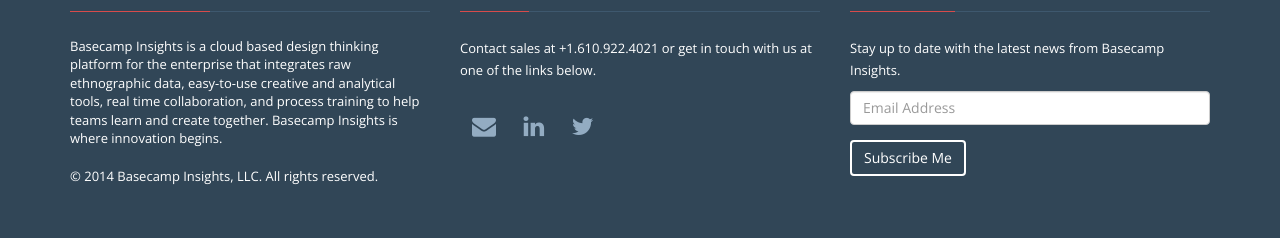
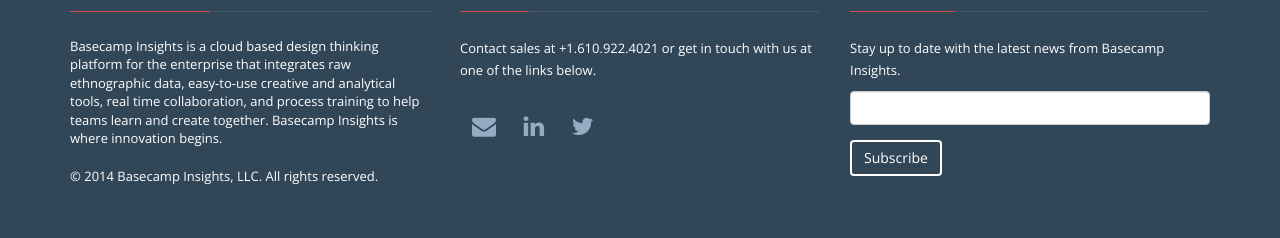
Before and after one commit to basecampinsights/basecampinsights.github.io, a Jekyll site: the page built from index.html, in a window 1280 px wide. Shown: the part 1789-2027 px from the top of the page. Built offline with Jekyll 4.4.1, drawn with Linux system fonts in a browser that asks for light colours; nearby versions of some CDN libraries; Markdown is read by kramdown in place of the engine named in the settings.

Commit message:
mailchimp integration

```diff
--- a/_includes/footer.html
+++ b/_includes/footer.html
@@ -53,15 +53,17 @@
 
 			<p>Stay up to date with the latest news from Basecamp Insights.</p>
 
-			<form action="#" class="form">
+			<form action="//basecampinsights.us8.list-manage.com/subscribe/post?u=1b807f1530b2ed1bd08e5af61&amp;id=224820f844" method="post" id="mc-embedded-subscribe-form" name="mc-embedded-subscribe-form" class="form validate" target="_blank" novalidate>
 
-			  <div class="form-group">
+			  <div class="mc-field-group form-group">
 				<!-- <label>Email: <span class="required">*</span></label> -->
-				<input class="form-control" id="newsletter_email" name="newsletter_email" type="text" value="" required="" placeholder="Email Address">
+				<!--<input class="form-control" id="newsletter_email" name="newsletter_email" type="text" value="" required="" placeholder="Email Address">-->
+				<input type="email" value="" name="EMAIL" class="form-control required email" id="mce-EMAIL">
 			  </div> <!-- /.form-group -->
 
 			  <div class="form-group">
-				<button class="btn btn-transparent">Subscribe Me</button>
+				<!--<button class="btn btn-transparent">Subscribe Me</button>-->
+				<input type="submit" value="Subscribe" name="subscribe" id="mc-embedded-subscribe" class="btn btn-transparent">
 			  </div> <!-- /.form-group -->
 
 			</form>
```
